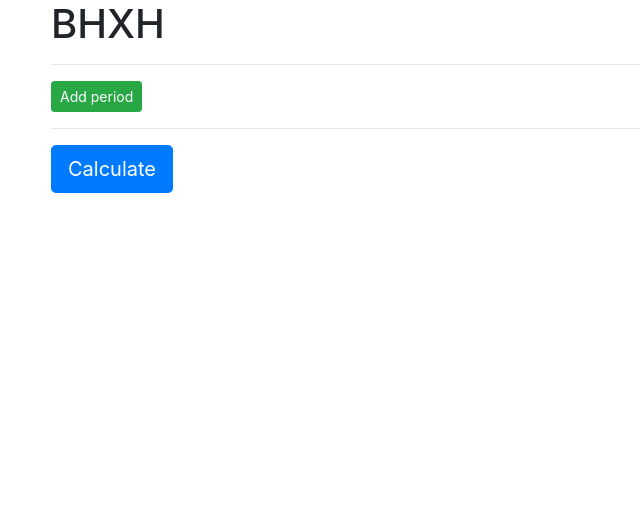
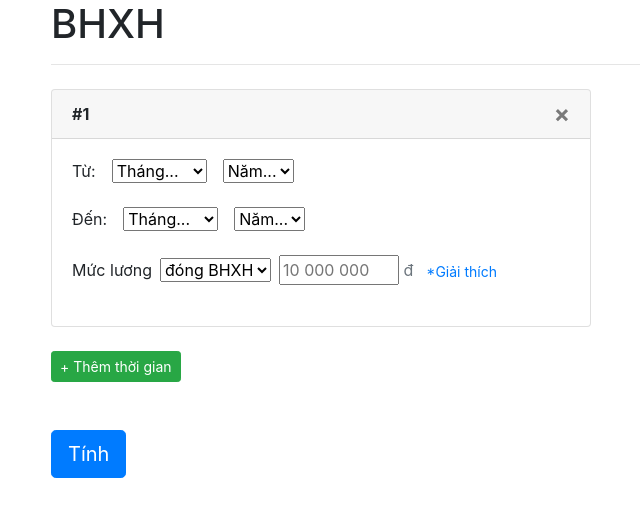
Before and after one commit to huynguyen93/bhxh, a React (Create React App) app: page / in a window 1280 px wide. Shown: the top 516 px of the page, without its empty margins (34-674 px from the left). Built offline with nearby package versions, Linux system fonts and the light colour scheme.

Commit message:
another commit

```diff
--- a/package.json
+++ b/package.json
@@ -6,7 +6,9 @@
     "@testing-library/jest-dom": "^5.11.4",
     "@testing-library/react": "^11.1.0",
     "@testing-library/user-event": "^12.1.10",
+    "bootstrap": "^4.6.0",
     "react": "^17.0.1",
+    "react-bootstrap": "^1.4.3",
     "react-dom": "^17.0.1",
     "react-scripts": "4.0.1",
     "web-vitals": "^0.2.4"
--- a/public/index.html
+++ b/public/index.html
@@ -25,7 +25,6 @@
       Learn how to configure a non-root public URL by running `npm run build`.
     -->
     <title>React App</title>
-    <link rel="stylesheet" href="https://stackpath.bootstrapcdn.com/bootstrap/4.5.2/css/bootstrap.min.css">
   </head>
   <body>
     <noscript>You need to enable JavaScript to run this app.</noscript>
--- a/src/App.js
+++ b/src/App.js
@@ -1,78 +1,16 @@
 import React from 'react';
-import {months, years} from "./constants";
-
-const baseSalary = 149000000;
-const maximumInsurancePerMonth = baseSalary * 20;
-const salaryTypes = {contracted: 'contracted', insurance: 'insurance'};
-
-function getAdjustmentRate(year) {
-  return 2;
-}
-
-function getNumberOfYear({monthStart, yearStart, monthEnd, yearEnd}) {
-  return 1;
-}
-
-function contractedSalaryToInsuranceSalary(contractedSalary) {
-
-}
-
-function calculatePeriods(periods) {
-  let totalMonthsBefore2014 = 0;
-  let totalMonthsFrom2014 = 0;
-  let adjustedSalary = 0;
-
-  periods.forEach(period => {
-    const monthStart = parseInt(period.monthStart);
-    const yearStart = parseInt(period.yearStart);
-    const monthEnd = parseInt(period.monthEnd);
-    const yearEnd = parseInt(period.yearEnd);
-    const salary = parseInt(period.salary);
-    const salaryType = period.salaryType;
-    const insuranceSalary = salaryType === salaryTypes.contracted
-      ? contractedSalaryToInsuranceSalary(salary)
-      : salary;
-
-    for (let year = yearStart; year <= yearEnd; year++) {
-      const adjustment = getAdjustmentRate(year);
-      let totalMonthsOfPeriod = 0;
-
-      if (yearStart === yearEnd) {
-        totalMonthsOfPeriod = monthEnd - monthStart + 1;
-      } else if (year === yearStart) {
-        totalMonthsOfPeriod = 12 - monthStart + 1;
-      } else if (year === yearEnd) {
-        totalMonthsOfPeriod = monthEnd;
-      } else {
-        totalMonthsOfPeriod = 12;
-      }
-
-      adjustedSalary += (totalMonthsOfPeriod * insuranceSalary * adjustment);
-
-      if (yearEnd < 2014) {
-        totalMonthsBefore2014 += totalMonthsOfPeriod;
-      } else {
-        totalMonthsFrom2014 += totalMonthsOfPeriod;
-      }
-    }
-  });
-
-  const totalMonths = totalMonthsBefore2014 + totalMonthsFrom2014;
-  const adjustedAverageSalary = adjustedSalary / totalMonths;
-  const totalYearsBefore2014 = totalMonthsBefore2014 / 12;
-  const totalYearsFrom2014 = totalMonthsFrom2014 / 12;
-
-  return {
-    result: (1.5 * adjustedAverageSalary * totalYearsBefore2014) + (2.5 * adjustedAverageSalary * totalYearsFrom2014)
-  };
-}
+import 'bootstrap/dist/css/bootstrap.min.css';
+import ModalSalary from "./components/ModalSalary";
+import {months, salaryTypes, years} from "./constants";
+import utils from "./utils";
 
 function App() {
-  const [periods, setPeriods] = React.useState([]);
+  const [periods, setPeriods] = React.useState([{salary: ''}]);
   const [result, setResult] = React.useState(null);
+  const [showModalSalary, setShowModalSalary] = React.useState(false);
 
   const addPeriod = () => {
-    setPeriods([...periods, {}]);
+    setPeriods([...periods, {salary: ''}]);
   };
 
   const removePeriod = (index) => {
@@ -80,7 +18,27 @@ function App() {
   };
 
   const calculate = () => {
-    setResult(calculatePeriods(periods));
+    const isValid = true;
+    const updatedPeriods = [];
+    let hasError = false;
+
+    periods.forEach((period) => {
+      const errorMessage = utils.validatePeriod(period);
+      console.log(errorMessage);
+
+      if (errorMessage) hasError = true;
+
+      updatedPeriods.push({
+        ...period,
+        errorMessage: errorMessage,
+      })
+    });
+
+    setPeriods(updatedPeriods);
+
+    if (!hasError) {
+      setResult(utils.calculatePeriods(periods));
+    }
   };
 
   const updatePeriod = (periodIndex, data) => {
@@ -92,106 +50,126 @@ function App() {
     ]);
   };
 
-  console.log(periods);
+  const handleSalaryChange = (periodIndex, salary) => {
+    if (salary.length === 0) {
+      updatePeriod(periodIndex, {salary: ''});
+      return;
+    }
+
+    const integer = parseInt(salary.replace(/[^0-9]/g, '') || 0);
+    const localeString = integer.toLocaleString('en');
+    const formattedSalary = localeString.replace(/,/g, ' ');
+
+    updatePeriod(periodIndex, {salary: formattedSalary});
+  };
 
   return (
     <div className="App">
       <h1>BHXH</h1>
       <hr/>
       {periods.map((period, index) => {
+        const {salary, monthStart, monthEnd, yearStart, yearEnd, errorMessage} = period;
+        let isValidTimeRange = true;
+        if (monthStart && monthEnd && yearStart && yearEnd) {
+          if (yearEnd < yearStart || (yearEnd === yearStart && monthEnd < monthStart)) {
+            isValidTimeRange = false;
+          }
+        }
+
         return (
           <div className="row my-4" key={index}>
-            <div className="col-lg-4">
+            <div className="col-lg-6">
               <div className="card">
+                <div className="card-header">
+                  <strong>#{index + 1}</strong>
+                  <span className="float-right">
+                    <button
+                      title="Xóa"
+                      onClick={() => removePeriod(index)}
+                      className="close"
+                    >
+                      ×
+                    </button>
+                  </span>
+                </div>
                 <div className="card-body">
-                  <div className="row">
-                    <div className="col-sm-6">
                   <div className="form-group">
-                        <label htmlFor="exampleInputEmail1">Từ</label>
+                    <label htmlFor="exampleInputEmail1">Từ: </label>
                     <select
                       id="inputState"
-                          className="form-control"
+                      className="mx-3"
                       onChange={(e) => updatePeriod(index, {monthStart: e.target.value})}
                     >
                       <option>Tháng...</option>
                       {months.map((label, index) => (<option value={index + 1} key={index}>{label}</option>))}
                     </select>
-                      </div>
-                    </div>
-                    <div className="col-sm-6">
-                      <div className="form-group">
-                        <label htmlFor="exampleInputEmail1" style={{visibility: 'hidden'}}>From date</label>
                     <select
                       id="inputState"
-                          className="form-control"
+                      className=""
                       onChange={(e) => updatePeriod(index, {yearStart: e.target.value})}
                     >
                       <option>Năm...</option>
                       {years.map((label) => (<option value={label} key={label}>{label}</option>))}
                     </select>
                   </div>
-                    </div>
-                  </div>
-                </div>
-              </div>
-            </div>
-            <div className="col-lg-4">
-              <div className="card">
-                <div className="card-body">
-                  <div className="row">
-                    <div className="col-sm-6">
                   <div className="form-group">
-                        <label htmlFor="exampleInputEmail1">Đến</label>
+                    <label htmlFor="exampleInputEmail1">Đến: </label>
                     <select
                       id="inputState"
-                          className="form-control"
+                      className="mx-3"
                       onChange={(e) => updatePeriod(index, {monthEnd: e.target.value})}
                     >
                       <option>Tháng...</option>
                       {months.map((label, index) => (<option value={index + 1} key={index}>{label}</option>))}
                     </select>
-                      </div>
-                    </div>
-                    <div className="col-sm-6">
-                      <div className="form-group">
-                        <label htmlFor="exampleInputEmail1" style={{visibility: 'hidden'}}>From date</label>
                     <select
                       id="inputState"
-                          className="form-control"
                       onChange={(e) => updatePeriod(index, {yearEnd: e.target.value})}
                     >
                       <option>Năm...</option>
                       {years.map((label) => (<option value={label} key={label}>{label}</option>))}
                     </select>
                   </div>
+                  <div className="form-group">
+                    <label htmlFor="exampleInputEmail1">Mức lương</label>
+                    <select
+                      id="inputState"
+                      className="mx-2"
+                      onChange={(e) => updatePeriod(index, {yearStart: e.target.value})}
+                    >
+                      {/*<option value={salaryTypes.contracted}>chính thức</option>*/}
+                      <option value={salaryTypes.insurance}>đóng BHXH</option>
+                    </select>
+                    <input
+                      type="text"
+                      placeholder="10 000 000"
+                      id="exampleInputEmail1"
+                      aria-describedby="emailHelp"
+                      value={salary}
+                      onChange={(e) => handleSalaryChange(index, e.target.value)}
+                      style={{width: '120px'}}
+                    />
+                    <span className="text-secondary"> đ</span>
+                    <button
+                      className="btn btn-sm btn-link mx-1"
+                      onClick={() => setShowModalSalary(true)}
+                      disabled={showModalSalary}
+                    >
+                      *Giải thích
+                    </button>
+                  </div>
+                  {!isValidTimeRange && (
+                    <div>
+                      <span className="text-danger">Thời gian không phù hợp, vui lòng chọn lại!</span>
+                    </div>
+                  )}
+                  {errorMessage && (
+                    <div>
+                      <span className="text-danger">{errorMessage}</span>
+                    </div>
+                  )}
                 </div>
               </div>
-                </div>
-              </div>
-            </div>
-            <div className="col-lg-3">
-              <div className="card">
-                <div className="card-body">
-                  <div className="form-group">
-                    <label htmlFor="exampleInputEmail1">Lương (vnd)</label>
-                    <input
-                      type="text"
-                      className="form-control"
-                      id="exampleInputEmail1"
-                      aria-describedby="emailHelp"
-                      onChange={(e) => updatePeriod(index, {salary: parseInt(e.target.value)})}
-                    />
-                  </div>
-                </div>
-              </div>
-            </div>
-            <div className="col-lg-1 d-flex align-content-end flex-wrap pb-3">
-              <button
-                onClick={() => removePeriod(index)}
-                className="btn btn-danger btn-sm"
-              >
-                Remove
-              </button>
             </div>
           </div>
         );
@@ -200,15 +178,14 @@ function App() {
         onClick={addPeriod}
         className="btn btn-sm btn-success"
       >
-        Add period
+        + Thêm thời gian
       </button>
-      <hr/>
-      <div>
+      <div className="mt-5">
         <button
           className="btn btn-lg btn-primary"
           onClick={calculate}
         >
-          Calculate
+          Tính
         </button>
       </div>
       {result && (
@@ -217,6 +194,7 @@ function App() {
           <p>{result.result}</p>
         </div>
       )}
+      <ModalSalary show={showModalSalary} setShow={setShowModalSalary}/>
     </div>
   );
 }
--- /dev/null
+++ b/src/components/ModalSalary.js
@@ -0,0 +1,27 @@
+import React from "react";
+import Modal from "react-bootstrap/Modal";
+
+function ModalSalary({ show, setShow}) {
+  return (
+    <Modal
+      show={show}
+      onHide={() => setShow(false)}
+      dialogClassName="modal-90w"
+      aria-labelledby="salary-explanation"
+    >
+      <Modal.Header closeButton>
+        <Modal.Title id="salary-explanation">
+          Giải thích các mức lương
+        </Modal.Title>
+      </Modal.Header>
+      <Modal.Body>
+        <h4>1. Mức lương đóng BHXH</h4>
+        <p>AB CD</p>
+        <h4>2. Mức lương chính thức</h4>
+        <p>Lorem ipsum</p>
+      </Modal.Body>
+    </Modal>
+  );
+}
+
+export default ModalSalary;
--- a/src/constants.js
+++ b/src/constants.js
@@ -1,15 +1,25 @@
+const million = 1000000;
+
 export const adjustmentsByYear = {
   1995: 4.72,
 };
 
 export const months = Array(12).fill('').map((_, i) => 'Tháng ' + `${i + 1}`.padStart(2, '0'));
 
+export const years = [];
 const currentYear = new Date().getFullYear();
 const oldestYear = currentYear - 30;
-
-const years = [];
 for (let year = currentYear; year > oldestYear; year--) {
   years.push(year);
 }
 
-export {years};
+export const zones = {zone1: 'zone1', zone2: 'zone2', zone3: 'zone3', zone4: 'zone4'};
+export const baseSalary = 1.49 * million;
+export const maximumInsurancePerMonth = baseSalary * 20;
+export const minimumSalaryByZone = {
+  [zones.zone1]: 4.18 * million,
+  [zones.zone2]: 3.71 * million,
+  [zones.zone3]: 3.25 * million,
+  [zones.zone4]: 2.92 * million,
+};
+export const salaryTypes = {contracted: 'contracted', insurance: 'insurance'};
--- /dev/null
+++ b/src/utils.js
@@ -0,0 +1,79 @@
+import {salaryTypes} from "./constants";
+
+function calculatePeriods(periods) {
+  let totalMonthsBefore2014 = 0;
+  let totalMonthsFrom2014 = 0;
+  let adjustedSalary = 0;
+
+  periods.forEach(period => {
+    const monthStart = parseInt(period.monthStart);
+    const yearStart = parseInt(period.yearStart);
+    const monthEnd = parseInt(period.monthEnd);
+    const yearEnd = parseInt(period.yearEnd);
+    const salary = parseInt(period.salary);
+    const salaryType = period.salaryType;
+    const insuranceSalary = salaryType === salaryTypes.contracted
+      ? contractedSalaryToInsuranceSalary(salary)
+      : salary;
+
+    for (let year = yearStart; year <= yearEnd; year++) {
+      const adjustment = getAdjustmentRate(year);
+      let totalMonthsOfPeriod = 0;
+
+      if (yearStart === yearEnd) {
+        totalMonthsOfPeriod = monthEnd - monthStart + 1;
+      } else if (year === yearStart) {
+        totalMonthsOfPeriod = 12 - monthStart + 1;
+      } else if (year === yearEnd) {
+        totalMonthsOfPeriod = monthEnd;
+      } else {
+        totalMonthsOfPeriod = 12;
+      }
+
+      adjustedSalary += (totalMonthsOfPeriod * insuranceSalary * adjustment);
+
+      if (yearEnd < 2014) {
+        totalMonthsBefore2014 += totalMonthsOfPeriod;
+      } else {
+        totalMonthsFrom2014 += totalMonthsOfPeriod;
+      }
+    }
+  });
+
+  const totalMonths = totalMonthsBefore2014 + totalMonthsFrom2014;
+  const adjustedAverageSalary = adjustedSalary / totalMonths;
+  const totalYearsBefore2014 = totalMonthsBefore2014 / 12;
+  const totalYearsFrom2014 = totalMonthsFrom2014 / 12;
+
+  return {
+    result: (1.5 * adjustedAverageSalary * totalYearsBefore2014) + (2.5 * adjustedAverageSalary * totalYearsFrom2014)
+  };
+}
+
+function validatePeriod(period) {
+  const {salary, monthStart, monthEnd, yearStart, yearEnd} = period;
+  let errorMessage = '';
+
+  if (!salary || !monthStart || !monthEnd || !yearStart || !yearEnd) {
+    errorMessage = 'Vui lòng điền hết thông tin!';
+  }
+
+  return errorMessage;
+}
+
+function getAdjustmentRate(year) {
+  return 2;
+}
+
+function getNumberOfYear({monthStart, yearStart, monthEnd, yearEnd}) {
+  return 1;
+}
+
+function contractedSalaryToInsuranceSalary(contractedSalary) {
+
+}
+
+export default {
+  calculatePeriods,
+  validatePeriod,
+};
```
Also changed, not shown: 2 other files (tests, documents, lock files or other folders). Lines whose indentation alone changed are shown as unchanged.
